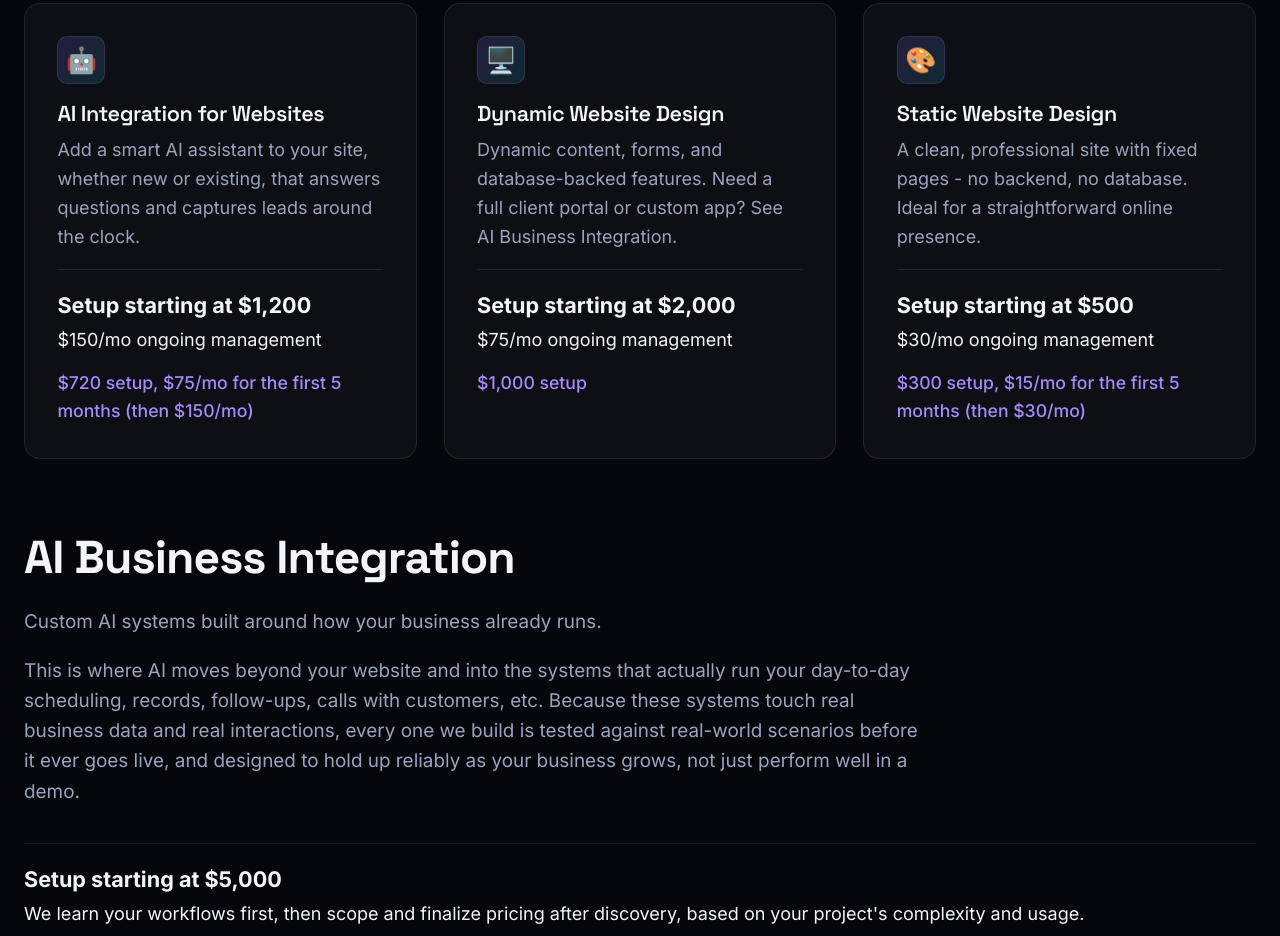
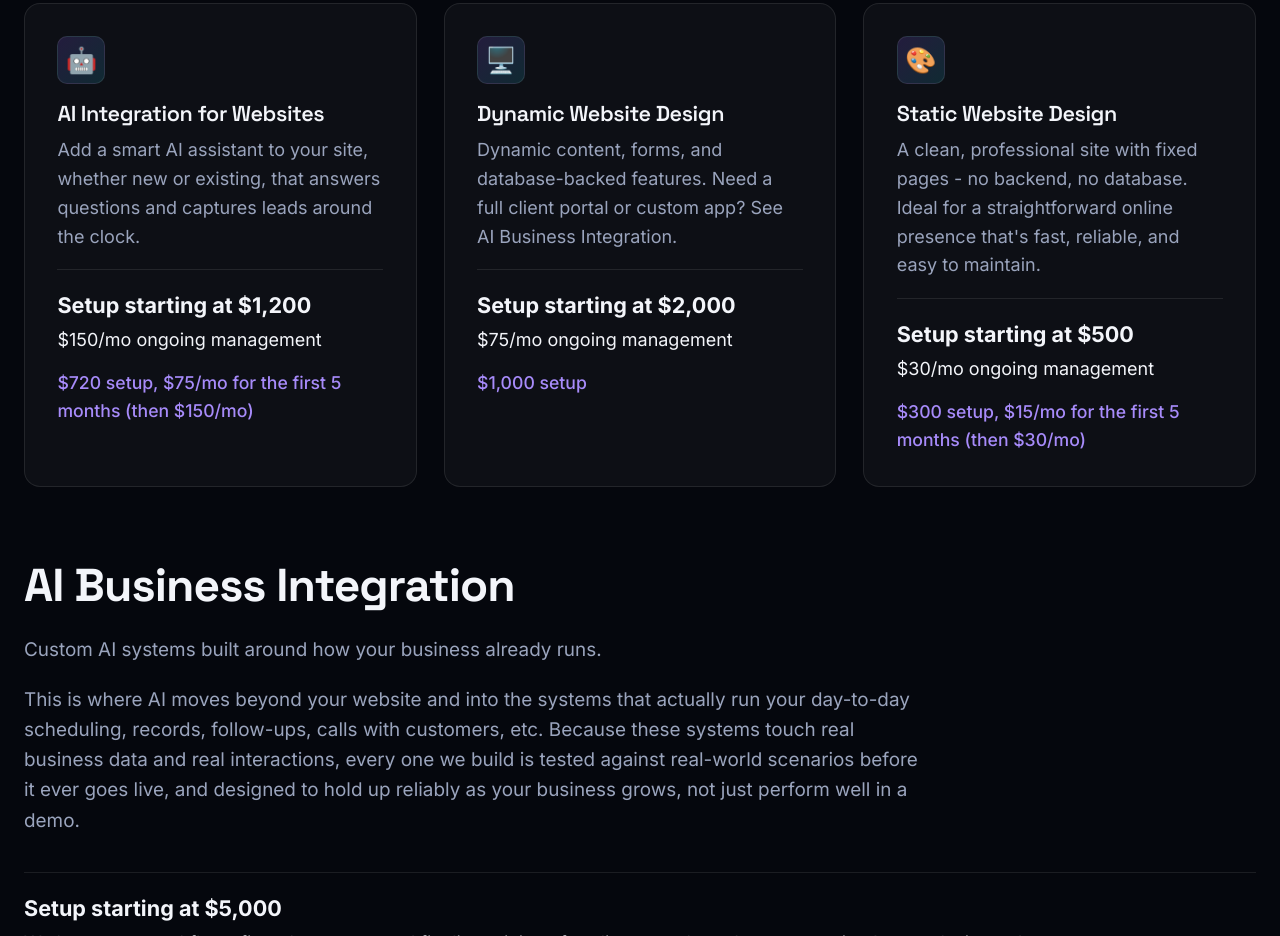
Before and after one commit to Byrdman-dev/integralai-website, a plain HTML site: page index.html in a window 1280 px wide. Shown: the part 1733-2669 px from the top of the page. Drawn offline with Linux system fonts and the light colour scheme.

Commit message:
Lengthen Static Website Design description for divider alignment
Extends the description so it wraps to the same number of lines as
the other two Web & AI Website Services tiles, keeping the card-price
divider lines flush across the row. Verified in-browser.

```diff
--- a/index.html
+++ b/index.html
@@ -162,7 +162,7 @@
                 <div class="card-icon" aria-hidden="true">🎨</div>
                 <h3>Static Website Design</h3>
                 <p>A clean, professional site with fixed pages - no backend, no database. Ideal for a straightforward
-                  online presence.</p>
+                  online presence that's fast, reliable, and easy to maintain.</p>
                 <div class="card-price">
                   <span class="price-main">Setup starting at $500</span>
                   <span class="price-sub">$30/mo ongoing management</span>
```
